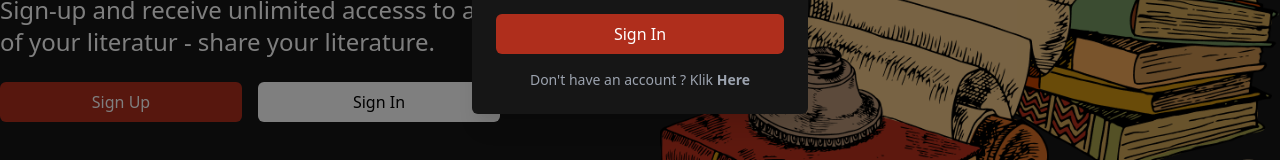
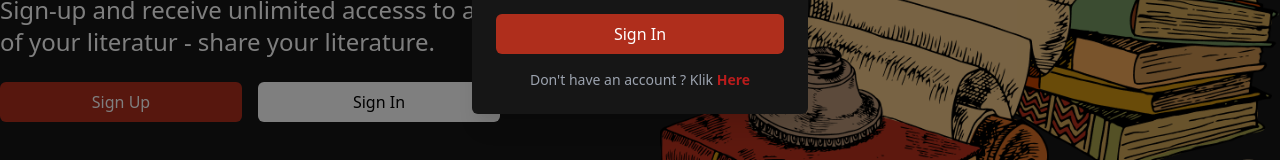
Before and after one commit to nadrianfikri/react-literature-project, a React (Create React App) app: page / in a window 1280 px wide. Both pictures are taken after a click on the button "Sign In". Shown: the part 450-610 px from the top of the page. Built offline with nearby package versions, Linux system fonts and the light colour scheme.

Commit message:
edit link color

```diff
--- a/src/components/atoms/Form.js
+++ b/src/components/atoms/Form.js
@@ -18,7 +18,7 @@ function DirectLink(props) {
   return (
     <p className="text-center text-gray-400 mt-4 text-sm">
       {props.text}
-      <button type="button" onClick={props.onClick} className="font-bold">
+      <button type="button" onClick={props.onClick} className="font-bold text-red-700">
         {props.textLink}
       </button>
     </p>
--- a/tailwind.config.js
+++ b/tailwind.config.js
@@ -19,6 +19,9 @@ module.exports = {
       },
       fontSize: {
         '6xl': '96px',
+      },
+      color: {
+        danger: '#AF2E1C',
       },
       width: {
         350: '350px',
```
